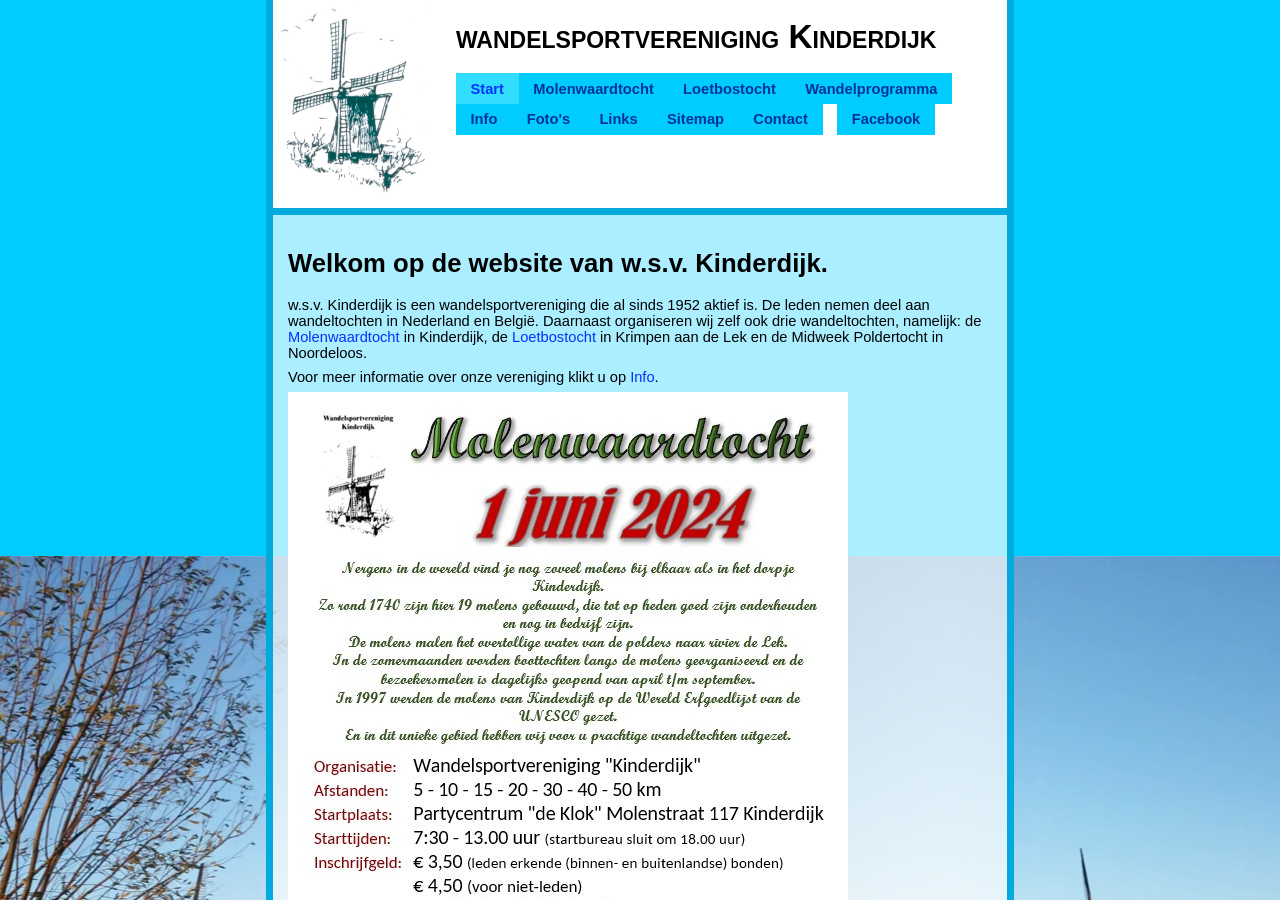
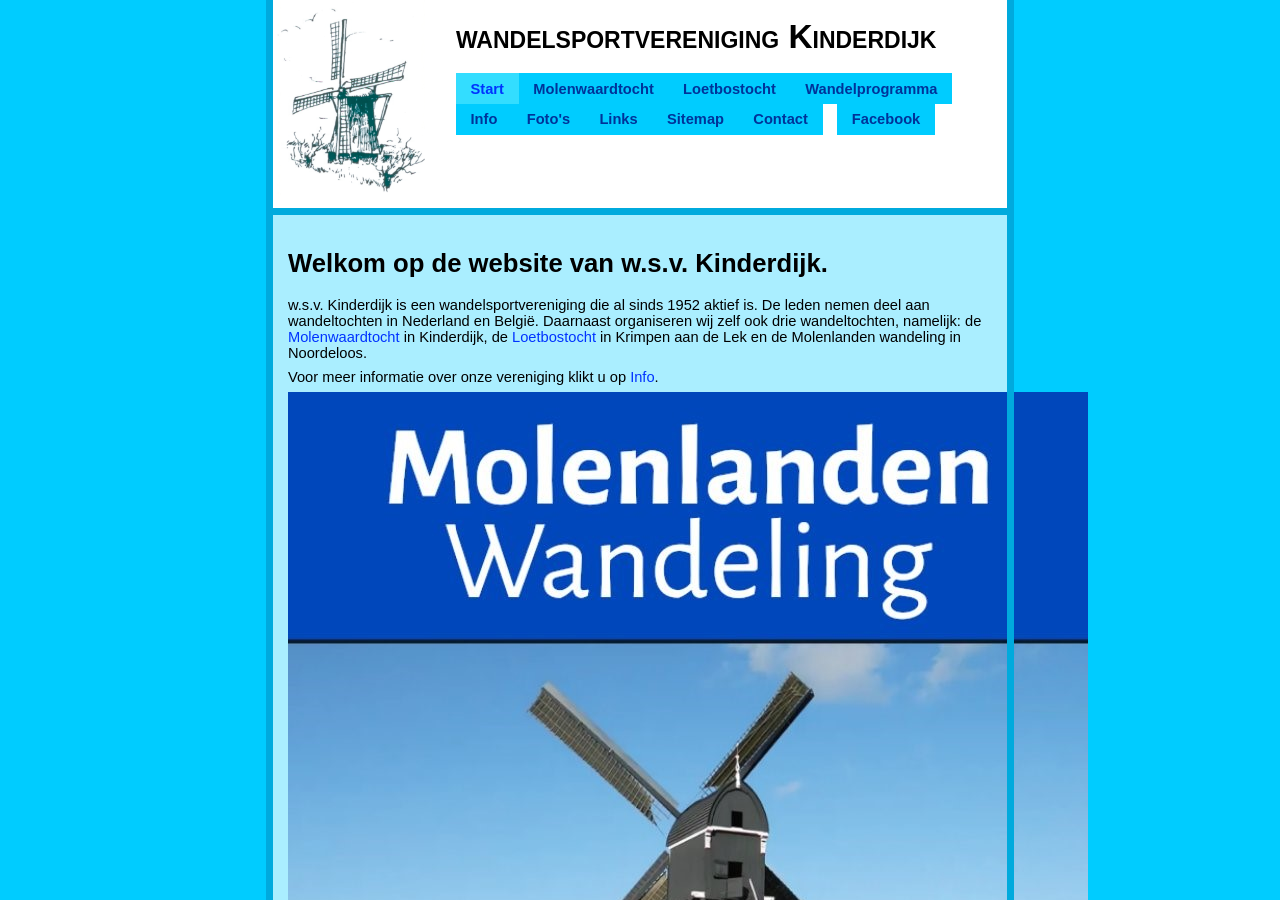
Before and after one commit to jvisser84/www.wsvkinderdijk.nl, a Jekyll site: the page built from docs/index.md, in a window 1280 px wide and 900 px high. Built offline with Jekyll 4.4.1, drawn with Linux system fonts in a browser that asks for light colours.

Commit message:
Midweek Poldertocht heet vanaf 2024 de Molenlanden wandeling en dit is aangepast op index pagina en tevens is de flyer toegevoegd. In het wandelprogramma was de naam al aangepast.

```diff
--- a/docs/index.md
+++ b/docs/index.md
@@ -3,9 +3,11 @@
 title: Welkom op de website van w.s.v. Kinderdijk.
 permalink: /
 ---
-w.s.v. Kinderdijk is een wandelsportvereniging die al sinds 1952 aktief is. De leden nemen deel aan wandeltochten in Nederland en Belgi&euml;. Daarnaast organiseren wij zelf ook drie wandeltochten, namelijk: de [Molenwaardtocht](/molenwaardtocht) in Kinderdijk, de [Loetbostocht](/loetbostocht) in Krimpen aan de Lek en de Midweek Poldertocht in Noordeloos.
+w.s.v. Kinderdijk is een wandelsportvereniging die al sinds 1952 aktief is. De leden nemen deel aan wandeltochten in Nederland en Belgi&euml;. Daarnaast organiseren wij zelf ook drie wandeltochten, namelijk: de [Molenwaardtocht](/molenwaardtocht) in Kinderdijk, de [Loetbostocht](/loetbostocht) in Krimpen aan de Lek en de Molenlanden wandeling in Noordeloos.
 
 Voor meer informatie over onze vereniging klikt u op [Info](/info).
+
+![Flyer Molenlanden wandeling 2024](/assets/images/Flyer_Molenlanden_wandeling_2024.jpg "Flyer Molenlanden wandeling 2024")
 
 ![Flyer Molenwaardtocht 2024](/assets/images/Flyer_MWT_2024.jpg "Flyer Molenwaardtocht 2024")
 
```
Also changed, not shown: docs/assets/images/Flyer_Molenlanden_wandeling_2024.jpg (added).
